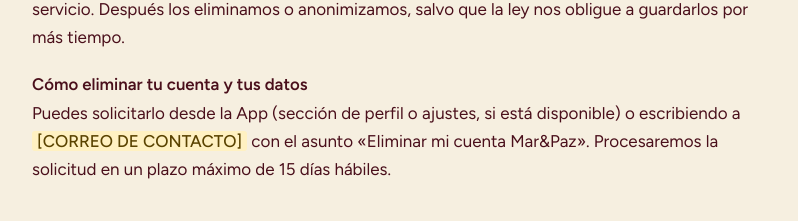
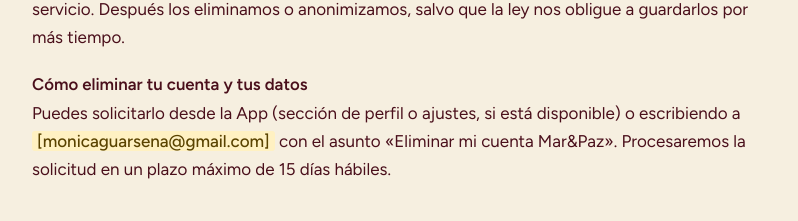
Before and after one commit to monicaguarsena-droid/pagina-web-politicas-y-privacidas, a plain HTML site: page index.html in a window 1280 px wide. Shown: the part 3111-3332 px from the top of the page, without its empty margins (370-1168 px from the left). Drawn offline with Linux system fonts and the light colour scheme.

Commit message:
Update contact email for account deletion request

```diff
--- a/index.html
+++ b/index.html
@@ -172,7 +172,7 @@ footer{border-top:1px solid var(--line);padding:1.5rem;text-align:center;color:v
       <h2>Conservación y eliminación</h2>
       <p>Conservamos tus datos mientras tengas una cuenta activa o sea necesario para prestarte el servicio. Después los eliminamos o anonimizamos, salvo que la ley nos obligue a guardarlos por más tiempo.</p>
       <h3>Cómo eliminar tu cuenta y tus datos</h3>
-      <p>Puedes solicitarlo desde la App (sección de perfil o ajustes, si está disponible) o escribiendo a <span class="fill">[CORREO DE CONTACTO]</span> con el asunto «Eliminar mi cuenta Mar&amp;Paz». Procesaremos la solicitud en un plazo máximo de 15 días hábiles.</p>
+      <p>Puedes solicitarlo desde la App (sección de perfil o ajustes, si está disponible) o escribiendo a <span class="fill">[monicaguarsena@gmail.com]</span> con el asunto «Eliminar mi cuenta Mar&amp;Paz». Procesaremos la solicitud en un plazo máximo de 15 días hábiles.</p>
     </section>
 
     <section id="derechos">
```
